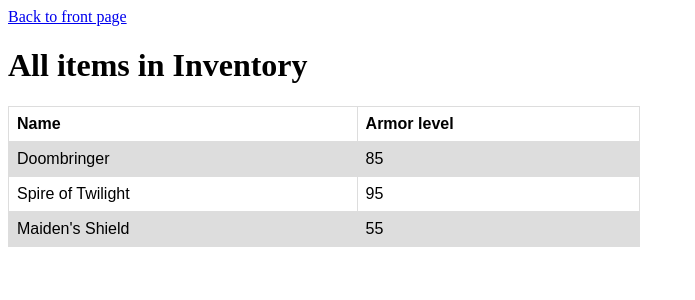
After one commit to happoni/cyber-security-base-project, a Django app: template flaws/inventory/templates/inventory/items.html in a window 1280 px wide. The commit adds this page. Shown: the top 300 px of the page, without its empty margins (0-695 px from the left). Run offline with Django 3.2, Linux system fonts and the light colour scheme; the template is opened without the code that fills it: values that come from a table or form of the project are taken from there, others are empty; data comes from the database, SQL or seed files in the repository; both versions use the stored data as it was after the commit.

Commit message:
List all items in item page

```diff
--- a/flaws/inventory/models.py
+++ b/flaws/inventory/models.py
@@ -12,7 +12,7 @@ class Character(models.Model):
 class Item(models.Model):
 	name = models.CharField(max_length=200)
 	armor_level = models.IntegerField(default=0)
-	characters = models.ManyToManyField(Character)
+	characters = models.ManyToManyField(Character, blank=True)
 
 	def __str__(self):
 		return self.name
--- /dev/null
+++ b/flaws/inventory/templates/inventory/items.html
@@ -0,0 +1,43 @@
+<!DOCTYPE html>
+<html xmlns="http://www.w3.org/1999/xhtml">
+	<head>
+		<style>
+			table {
+				font-family: arial, sans-serif;
+				border-collapse: collapse;
+				width: 50%;
+			}
+
+			td, th {
+				border: 1px solid #dddddd;
+				text-align: left;
+				padding: 8px;
+			}
+
+			tr:nth-child(even) {
+				background-color: #dddddd;
+			}
+			</style>
+			<title>Epic Item Inventory</title>
+	</head>
+
+	<body>
+		<a href='/'>Back to front page</a>
+
+		<h1>All items in Inventory</h1>
+
+			<table>
+				<tr>
+					<th style="text-align: left;">Name</th>
+					<th>Armor level</th>
+				</tr>
+				{% for item in items %}
+				<tr>
+					<td>{{item.name}}</td>
+					<td>{{item.armor_level}}</td>
+				</tr>
+				{% endfor %}
+			</table>
+
+	</body>
+</html>
--- a/flaws/inventory/urls.py
+++ b/flaws/inventory/urls.py
@@ -5,7 +5,5 @@ from . import views
 urlpatterns = [
 	path('', views.index, name='index'),
 	path('characters/<int:character_id>/', views.character_details, name='character_details'),
-	path('items/<int:item_id>/', views.item_details, name='item_details'),
-	path('characters/', views.characters, name='characters'),
 	path('items/', views.items, name='items'),
 ]
```
Also changed, not shown: flaws/inventory/templates/inventory/index.html (+11 -1 lines), flaws/inventory/views.py (+3 -6 lines), flaws/db.sqlite3, flaws/inventory/migrations/0002_auto_20201223_1220.py (added), flaws/inventory/templates/inventory/character.html (added).
